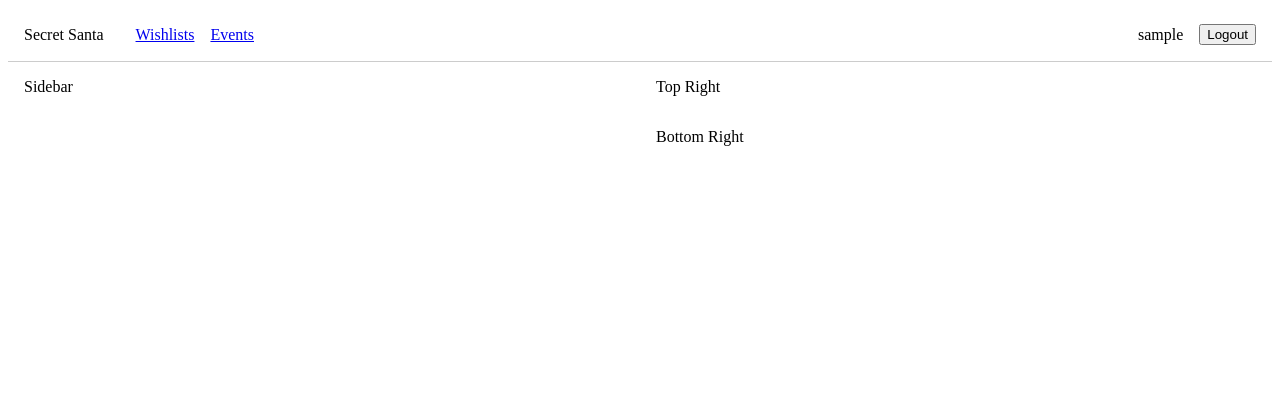
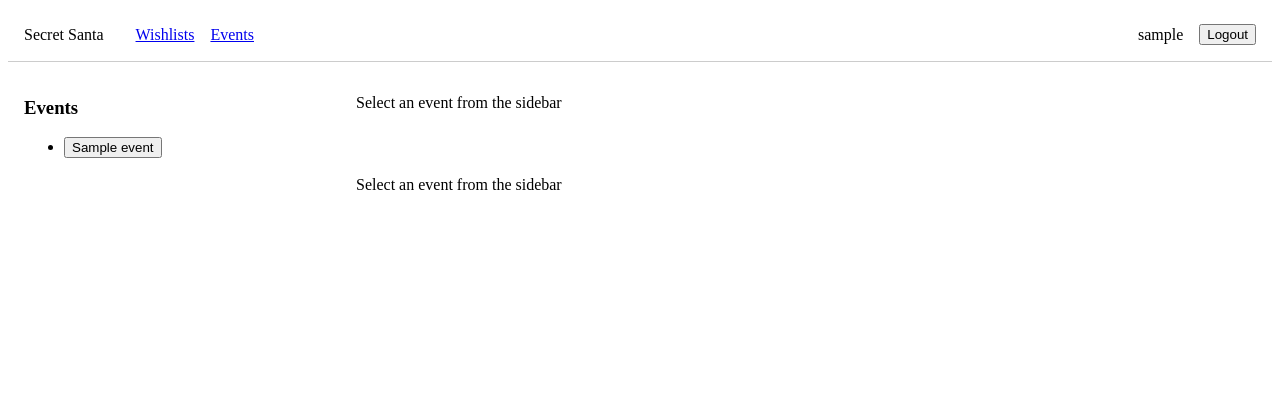
Before and after one commit to SteveDala/secretsanta, a Django app: page /gifting/events/ in a window 1280 px wide. Shown: the top 420 px of the page. Run offline with Django 5.2, Linux system fonts and the light colour scheme; a user stored in the database is signed in; tables that the repository leaves empty hold one stand-in row (values such as "Sample post").

Commit message:
feat(events): initial events structure and functionality

```diff
--- a/gifting/admin.py
+++ b/gifting/admin.py
@@ -1,8 +1,9 @@
 from django.contrib import admin
-from .models import WishList, Wish, Event
+from .models import WishList, Wish, Event, EventParticipant
 
 # Register your models here.
 
 admin.site.register(WishList)
 admin.site.register(Wish)
 admin.site.register(Event)
+admin.site.register(EventParticipant)
--- a/gifting/models.py
+++ b/gifting/models.py
@@ -61,7 +61,9 @@ class EventParticipant(models.Model):
 
     wishlist = models.ForeignKey(
         WishList,
-        on_delete=models.CASCADE,
+        on_delete=models.SET_NULL,
+        null=True,
+        blank=True,
         related_name="event_associations"
     )
 
@@ -72,10 +74,11 @@ class EventParticipant(models.Model):
     )
 
     def clean(self):
-        if self.wishlist.user != self.user:
-            raise ValidationError(
-                "Participant must use their own wishlist."
-            )
+        if self.wishlist is not None:
+            if self.wishlist.user != self.user:
+                raise ValidationError(
+                    "Participant must use their own wishlist."
+                )
 
     class Meta:
         constraints = [
--- a/gifting/static/gifting/styles.css
+++ b/gifting/static/gifting/styles.css
@@ -7,7 +7,7 @@
     display: grid;
     gap: 2rem;
 
-    grid-template-columns: 1fr 1fr;
+    grid-template-columns: minmax(200px, 300px) 1fr;
     grid-template-areas:
         "sidebar top"
         "sidebar bottom";
--- a/gifting/templates/gifting/partials/events/_dashboard.html
+++ b/gifting/templates/gifting/partials/events/_dashboard.html
@@ -4,17 +4,17 @@
 
 <div class="dashboard-grid">
 
-    <div style="grid-area: sidebar;">
-        Sidebar
-    </div>
+  <div id="sidebar" style="grid-area: sidebar;">
+    {% include sidebar_template %}
+  </div>
 
-    <div style="grid-area: top;">
-        Top Right
-    </div>
+  <div id="main-panel" style="grid-area: top;">
+    {% include main_panel_template %}
+  </div>
 
-    <div style="grid-area: bottom;">
-        Bottom Right
-    </div>
+  <div id="secondary-panel" hx-swap-oob="true" style="grid-area: bottom;">
+    {% include secondary_panel_template %}
+  </div>
 
 </div>
 
--- /dev/null
+++ b/gifting/templates/gifting/partials/events/_empty.html
@@ -0,0 +1 @@
+<p>Select an event from the sidebar</p>
--- /dev/null
+++ b/gifting/templates/gifting/partials/events/_event_detail_htmx.html
@@ -0,0 +1,5 @@
+{% include main_panel_template %}
+
+<div id="secondary-panel" hx-swap-oob="true">
+    {% include secondary_panel_template %}
+</div>
--- /dev/null
+++ b/gifting/templates/gifting/partials/events/_event_header.html
@@ -0,0 +1,4 @@
+<h1>{{ event.name }}</h1>
+<p>{{ event.date }}</p>
+<p>You have picked `participant.name`.</a>
+<p><a>See their wishlist</a></p>
--- /dev/null
+++ b/gifting/templates/gifting/partials/events/_event_participants.html
@@ -0,0 +1,6 @@
+<p>The following users are participating in this event:
+<ul>
+{% for participant in event.participants.all %}
+  <li>{{ participant.user.username }}</li>
+{% endfor %}
+</ul>
--- /dev/null
+++ b/gifting/templates/gifting/partials/events/_sidebar.html
@@ -0,0 +1,16 @@
+<h3>Events</h3>
+<ul>
+  {% for event in user_events %}
+    <li>
+      <button
+        hx-get="{% url 'gifting:event_detail' event.id %}"
+        hx-target="#main-panel"
+        hx-push-url="true"
+      >
+        {{ event.name }}
+      </button>
+    </li>
+  {% empty %}
+    <li>No Events Found</li>
+  {% endfor %}
+</ul>
--- a/gifting/urls.py
+++ b/gifting/urls.py
@@ -30,8 +30,8 @@ urlpatterns = [
     path('wishlists/<int:wishlist_id>/wishes/<int:pk>/delete/',
          views.WishDeleteView.as_view(), name='wish_delete'),
     # eg  events/
-    path('events/', views.EventsDash.as_view(), name='event_dash'),
+    path('events/', views.EventsList.as_view(), name='event_dash'),
     # eg  events/1/
-    #    path('events/<int:event_id>/',
-    #         views.EventDetail.as_view(), name='event_detail')
+    path('events/<int:pk>/',
+         views.EventDetail.as_view(), name='event_detail')
 ]
--- a/gifting/views/__init__.py
+++ b/gifting/views/__init__.py
@@ -14,3 +14,7 @@ from .wishes import (
     WishUpdateView,
     WishDeleteView,
 )
+from .events import (
+    EventsList,
+    EventDetail
+)
--- /dev/null
+++ b/gifting/views/events.py
@@ -0,0 +1,63 @@
+from django.shortcuts import render
+from django.views import generic
+from django.contrib.auth.mixins import LoginRequiredMixin
+
+from .mixins import HTMXMixin, EventDashContextMixin
+from ..models import Event, EventParticipant
+
+
+class EventsList(
+    LoginRequiredMixin,
+    HTMXMixin,
+    EventDashContextMixin,
+    generic.ListView
+):
+    context_object_name = "user_events"
+
+    sidebar_template = "gifting/partials/events/_sidebar.html"
+    main_panel_template = "gifting/partials/events/_empty.html"
+    secondary_panel_template = "gifting/partials/events/_empty.html"
+
+    def get_queryset(self):
+        return Event.objects.filter(
+            participants__user=self.request.user
+        )
+
+    def render_to_response(self, context, **kwargs):
+
+        dashboard_context = self.get_eventsdash_context(**context)
+
+        if self.is_htmx:
+            return render(self.request, self.content_template, context)
+
+        return self.render_eventsdash(dashboard_context)
+
+
+class EventDetail(
+    LoginRequiredMixin,
+    HTMXMixin,
+    EventDashContextMixin,
+    generic.DetailView
+):
+    model = Event
+    sidebar_template = "gifting/partials/events/_sidebar.html"
+    main_panel_template = "gifting/partials/events/_event_header.html"
+    secondary_panel_template = "gifting/partials/events/_event_participants.html"
+
+    def get_queryset(self):
+        return Event.objects.filter(
+            participants__user=self.request.user
+        )
+
+    def render_to_response(self, context, **kwargs):
+
+        dashboard_context = self.get_eventsdash_context(**context)
+
+        if self.is_htmx:
+            return render(
+                self.request,
+                "gifting/partials/events/_event_detail_htmx.html",
+                dashboard_context
+            )
+
+        return self.render_eventsdash(dashboard_context)
--- a/gifting/views/mixins.py
+++ b/gifting/views/mixins.py
@@ -1,4 +1,5 @@
 from django.shortcuts import render
+from ..models import Event
 
 
 class HTMXMixin:
@@ -30,3 +31,25 @@ class WishDashContextMixin:
 
     def render_dashboard(self, context):
         return render(self.request, "gifting/partials/wishlists/_dashboard.html", context)
+
+
+class EventDashContextMixin:
+    sidebar_template = None
+    main_panel_template = None
+    secondary_panel_template = None
+
+    def get_eventsdash_context(self, **kwargs):
+        return {
+            "user_events": (
+                Event.objects
+                .filter(participants__user=self.request.user)
+                .distinct()
+            ),
+            "sidebar_template": self.sidebar_template,
+            "main_panel_template": self.main_panel_template,
+            "secondary_panel_template": self.secondary_panel_template,
+            ** kwargs,
+        }
+
+    def render_eventsdash(self, context):
+        return render(self.request, "gifting/partials/events/_dashboard.html", context)
```
Also changed, not shown: gifting/tests.py (+58 -2 lines), gifting/migrations/0003_alter_eventparticipant_wishlist.py (added), gifting/templates/gifting/partials/wishlists/_sidebar.html (line endings or trailing spaces).
